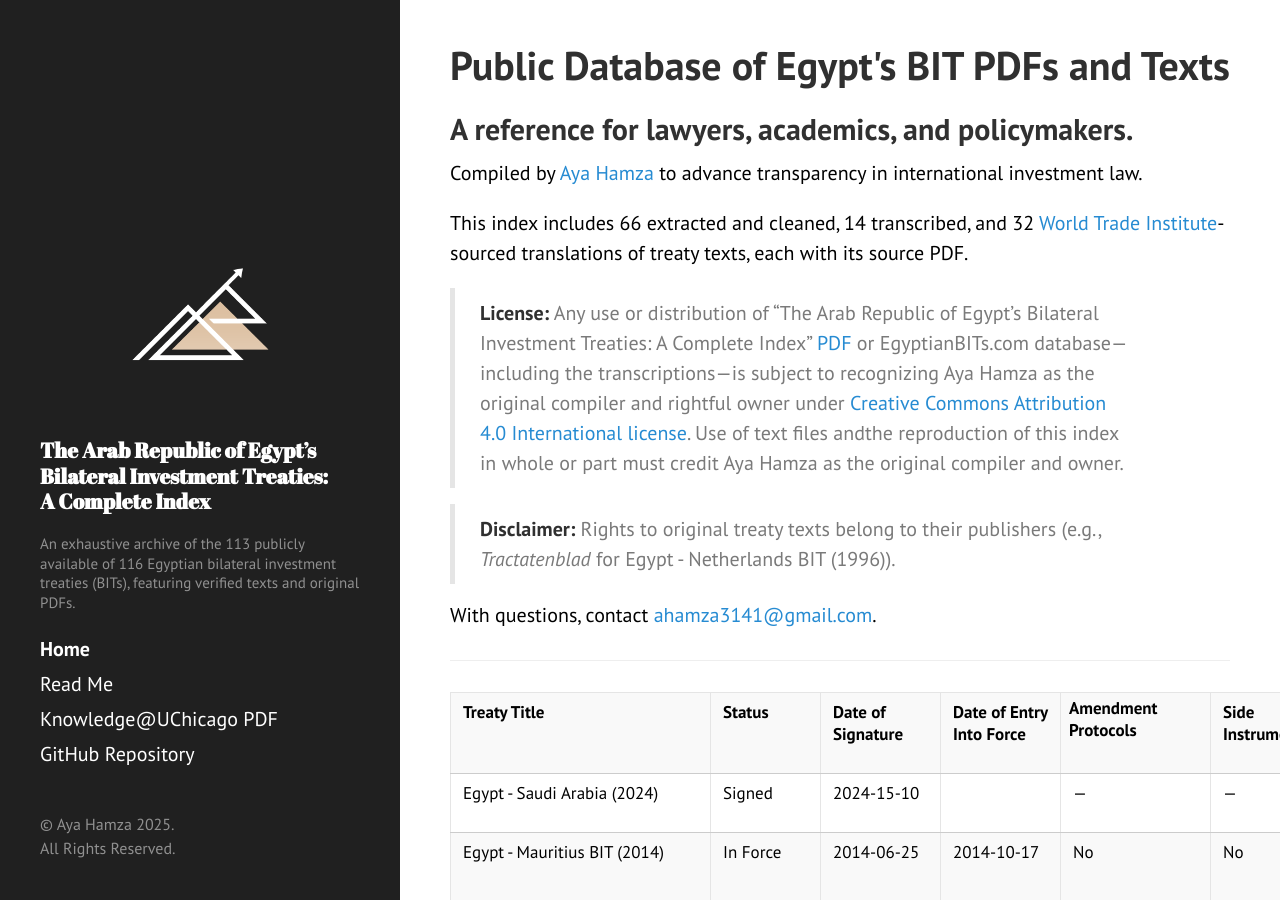
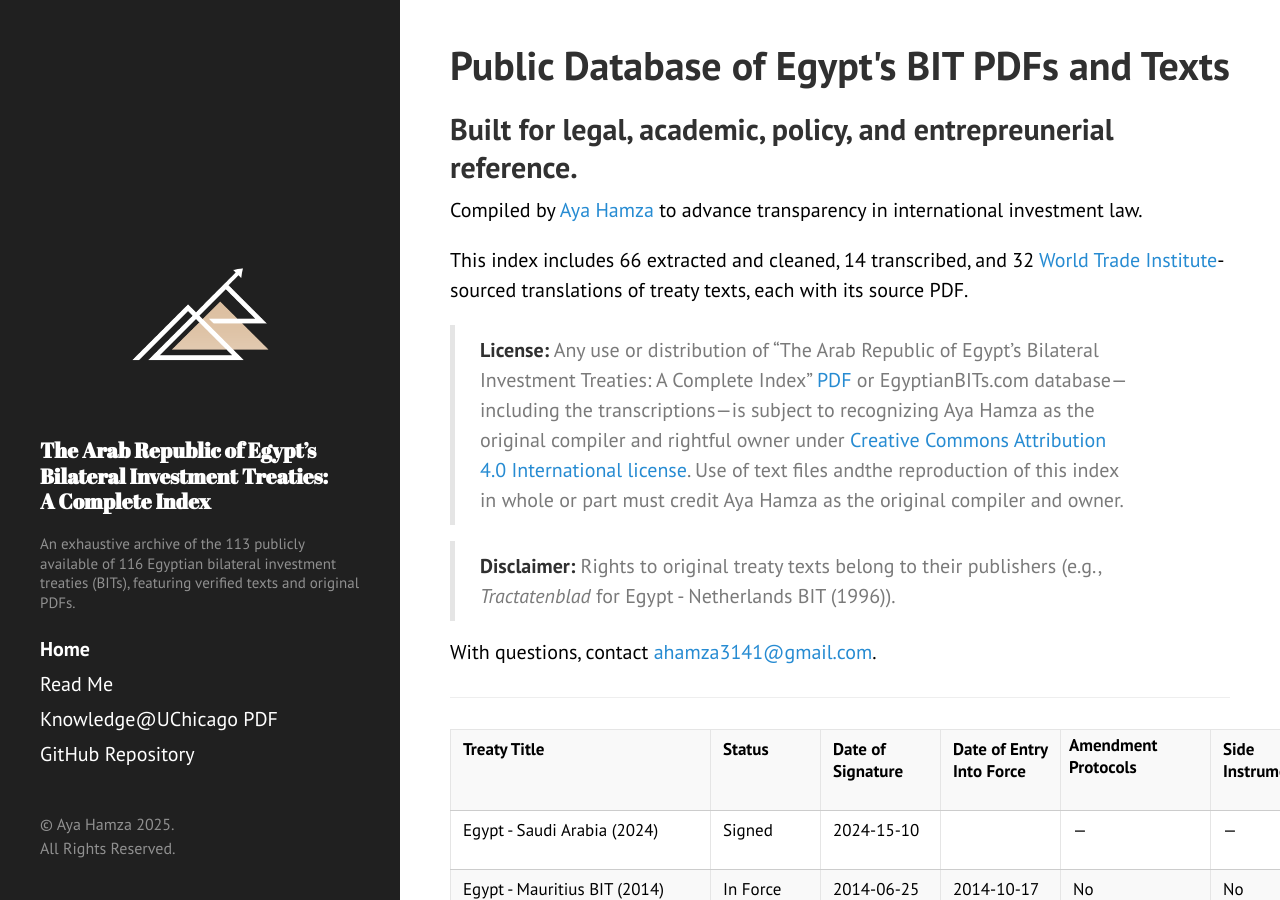
Before and after one commit to ayahamza1/MENABITs, a Jekyll site: the page built from index.md, in a window 1280 px wide and 900 px high. Built offline with Jekyll 4.4.1, drawn with Linux system fonts in a browser that asks for light colours.

Commit message:
Update index.md

```diff
--- a/index.md
+++ b/index.md
@@ -4,7 +4,7 @@ title: Public Database of Egypt's BIT PDFs and Texts
 permalink: /
 ---
 
-## A reference for lawyers, academics, and policymakers.
+## Built for legal, academic, policy, and entrepreunerial reference.
 
 Compiled by [Aya Hamza](https://www.linkedin.com/in/ayahamza) to advance transparency in international investment law.
 
```
